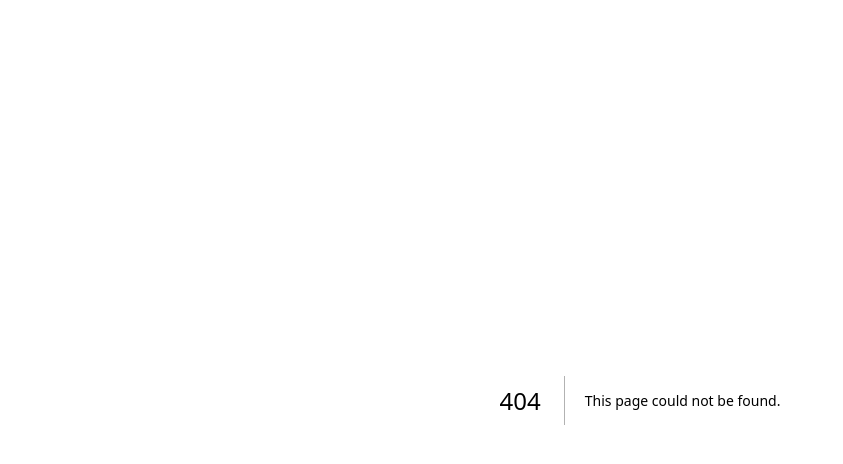
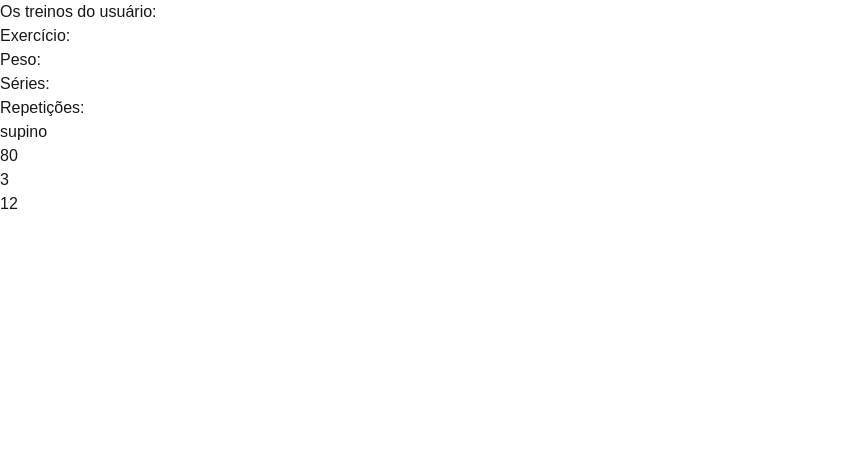
Before and after one commit to GuiValenteMM2/workout-tracker-reborn, a Next.js app: page /ui/main-page in a window 1280 px wide. Before the commit this address had no page. Shown: the top 464 px of the page, without its empty margins (0-843 px from the left). Built offline with nearby package versions, Linux system fonts and the light colour scheme.

Commit message:
created a forms component

```diff
--- /dev/null
+++ b/src/app/lib/entities/User.ts
@@ -0,0 +1,6 @@
+export type User = {
+    id: Number,
+    username: String,
+    password: String,
+    programs: any[] | null
+}
--- /dev/null
+++ b/src/app/ui/main-page/page.tsx
@@ -0,0 +1,25 @@
+export default function UserWorkouts() {
+    return (
+        <>
+            <div>
+                <h1>Os treinos do usuário: </h1>
+            </div>
+            <div>
+                <div>
+                    <ul>
+                        <li>Exercício:</li>
+                        <li>Peso:</li>
+                        <li>Séries:</li>
+                        <li>Repetições:</li>
+                    </ul>
+                    <ul>
+                        <li>supino</li>
+                        <li>80</li>
+                        <li>3</li>
+                        <li>12</li>
+                    </ul>
+                </div>
+            </div>
+        </>
+    )
+}
```
Also changed, not shown: src/app/lib/service/userService.ts (added, +27 -0 lines), src/app/page.tsx (+9 -6 lines), src/app/ui/sign-form/page.tsx (added, +42 -0 lines).
